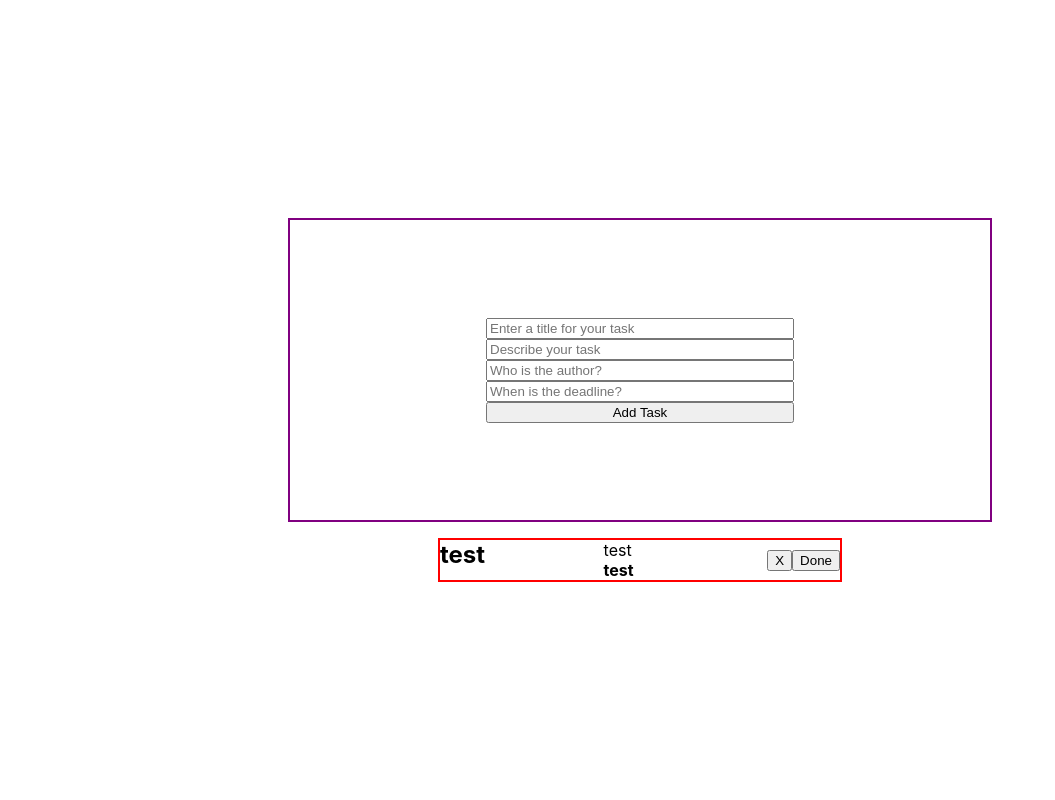
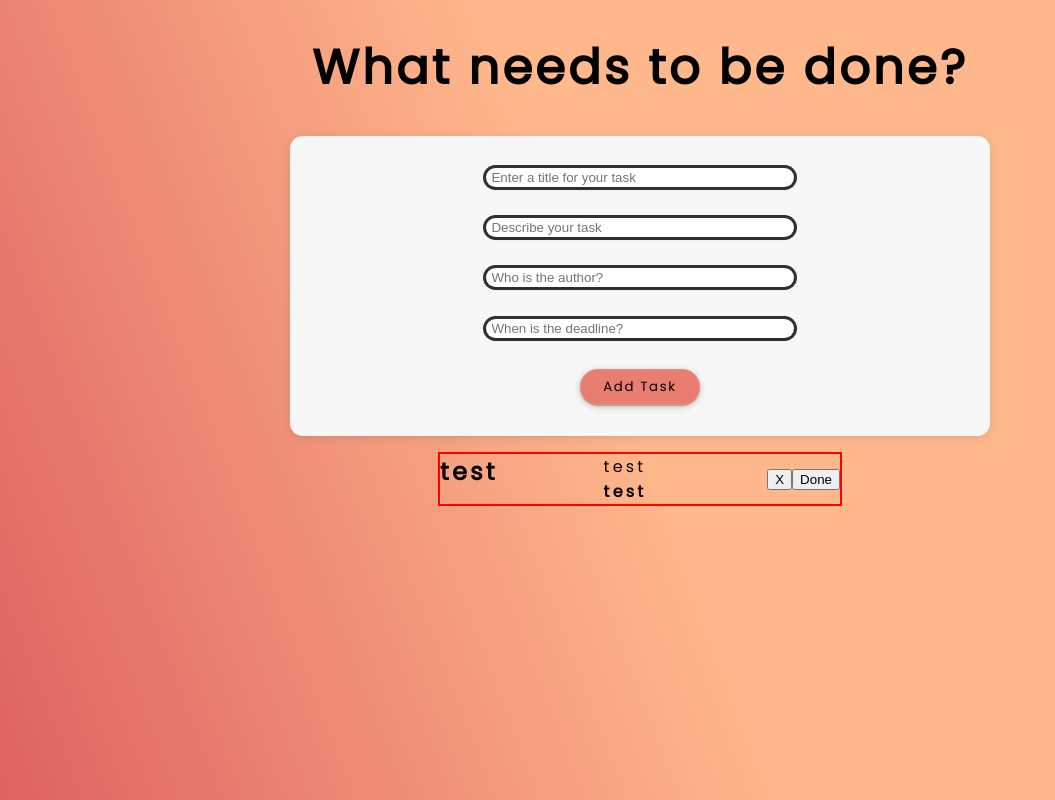
Before and after one commit to Agge20/React.js-Todo-app, a React (Create React App) app in the folder todo-app/: page / in a window 1280 px wide. Shown: the whole page, without its empty margins (0-1055 px from the left). Built offline with nearby package versions, Linux system fonts and the light colour scheme.

Commit message:
Added some styling to the todo-form

```diff
--- a/todo-app/public/index.html
+++ b/todo-app/public/index.html
@@ -24,6 +24,8 @@
       work correctly both with client-side routing and a non-root public URL.
       Learn how to configure a non-root public URL by running `npm run build`.
     -->
+    <link rel="preconnect" href="https://fonts.gstatic.com">
+    <link href="https://fonts.googleapis.com/css2?family=Poppins&display=swap" rel="stylesheet">
     <title>React App</title>
   </head>
   <body>
--- a/todo-app/src/App.js
+++ b/todo-app/src/App.js
@@ -7,6 +7,7 @@ function App() {
   return (
     <div className={`App ${Styles.main_wrapper}`}>
       <TodoContext>
+        <h1>What needs to be done?</h1>
         <TodoForm />
         <TodoList />
       </TodoContext>
--- a/todo-app/src/components/TodoForm.js
+++ b/todo-app/src/components/TodoForm.js
@@ -26,11 +26,11 @@ const TodoForm = () => {
   return (
     <div className={Styles.todo_form_wrapper}>
       <form onSubmit={handleSubmit(onSubmit)} className={Styles.todo_form}>
-        <input type="text" placeholder="Enter a title for your task" name="todoTitle" ref={register}/>
-        <input type="text" placeholder="Describe your task" name="todoDesc" ref={register}/>
-        <input type="text" placeholder="Who is the author?" name="todoAuth" ref={register} />
-        <input type="text" placeholder="When is the deadline?" name="todoDeadline" ref={register} />
-        <button type="submit">Add Task</button>
+        <input type="text" placeholder="Enter a title for your task" name="todoTitle" ref={register} maxlength="15"/>
+        <input type="text" placeholder="Describe your task" name="todoDesc" ref={register} maxlength="15"/>
+        <input type="text" placeholder="Who is the author?" name="todoAuth" ref={register} maxlength="10"/>
+        <input type="text" placeholder="When is the deadline?" name="todoDeadline" ref={register} maxlength="12" />
+        <button type="submit" className={Styles.add_todo_button}>Add Task</button>
       </form>
     </div>
   )
--- a/todo-app/src/index.css
+++ b/todo-app/src/index.css
@@ -1,10 +1,11 @@
 body {
   margin: 0;
-  font-family: -apple-system, BlinkMacSystemFont, 'Segoe UI', 'Roboto', 'Oxygen',
-    'Ubuntu', 'Cantarell', 'Fira Sans', 'Droid Sans', 'Helvetica Neue',
-    sans-serif;
   -webkit-font-smoothing: antialiased;
   -moz-osx-font-smoothing: grayscale;
+  background: rgb(222,98,98);
+  background: linear-gradient(69deg, rgba(222,98,98,1) 0%, rgba(255,184,140,1) 50%);
+  font-family: 'Poppins', sans-serif;
+  letter-spacing: 0.2rem;
 }
 
 code {
@@ -18,3 +19,24 @@ h2, h3, h4, h5, p {
 .mark_as_done  {
   background-color: red;
 }
+h1 {
+  font-size: 1.7rem;
+}
+
+/* Medium devices (tablets, 768px and up) */
+@media (min-width: 768px) {
+
+}
+
+/* Large devices (desktops, 992px and up) */
+@media (min-width: 992px) {
+  h1 {
+    font-size: 3rem;
+  }
+}
+
+/* X-Large devices (large desktops, 1200px and up) */
+@media (min-width: 1200px) {  }
+
+/* XX-Large devices (larger desktops, 1400px and up) */
+@media (min-width: 1400px) {  }
--- a/todo-app/src/styles/AppStyles.module.css
+++ b/todo-app/src/styles/AppStyles.module.css
@@ -1,7 +1,7 @@
 .main_wrapper {
   display: flex;
   flex-direction: column;
-  justify-content: center;
+  justify-content: flex-start;
   align-items: center;
   min-height: 100vh;
 }
--- a/todo-app/src/styles/TodoCardStyles.module.css
+++ b/todo-app/src/styles/TodoCardStyles.module.css
@@ -21,6 +21,7 @@
   height: 80%;
   margin: auto;
 }
+
 /* Small devices (landscape phones, 576px and up) */
 @media (min-width: 576px) {
   .todo_card {
--- a/todo-app/src/styles/TodoFormStyles.module.css
+++ b/todo-app/src/styles/TodoFormStyles.module.css
@@ -1,16 +1,45 @@
 .todo_form_wrapper {
   height: 300px;
   width: 400px;
-  border: solid purple 2px;
   display: flex;
   justify-content: center;
   align-items: center;
   flex-direction: column;
+  background-color: rgb(247, 247, 247);
+  box-shadow: rgba(99, 99, 99, 0.2) 0px 2px 8px 0px;
+  border-radius: 0.8rem;
+
 }
 
 .todo_form {
   display: flex;
   flex-direction: column;
+  justify-content: space-evenly;
+  align-items: center;
+  height: 100%;
+
+}
+.add_todo_button {
+  width: 120px;
+  background-color: #e97e70;
+  border-radius: 2rem;
+  box-shadow: rgba(0, 0, 0, 0.25) 0px 0.0625em 0.0625em, rgba(0, 0, 0, 0.25) 0px 0.125em 0.5em, rgba(255, 255, 255, 0.1) 0px 0px 0px 1px inset;
+  border: none;
+  padding: 0.5rem;
+  font-family: 'Poppins', sans-serif;
+  letter-spacing: 0.1rem;
+
+}
+.todo_form input {
+  border: solid transparent 1px;
+  box-shadow: rgba(0, 0, 0, 0.16) 0px 1px 4px, rgb(51, 51, 51) 0px 0px 0px 3px;
+  border-radius: 0.8rem;
+  padding-left: 0.3rem;
+  width: 200px;
+
+}
+.todo_form input:focus {
+  outline: none;
 
 }
 /* Small devices (landscape phones, 576px and up) */
@@ -31,6 +60,7 @@
   }
   .todo_form input {
     min-width: 300px;
+
   }
 }
 
```
